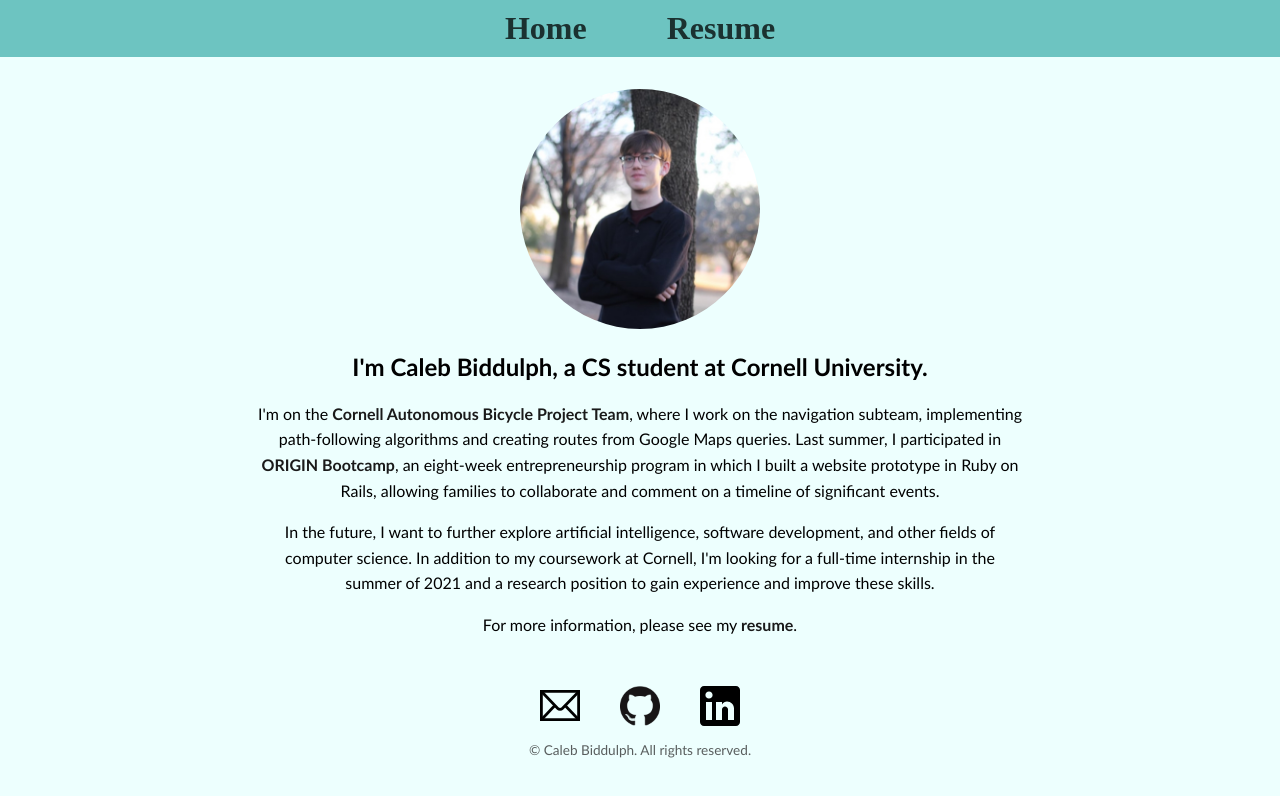
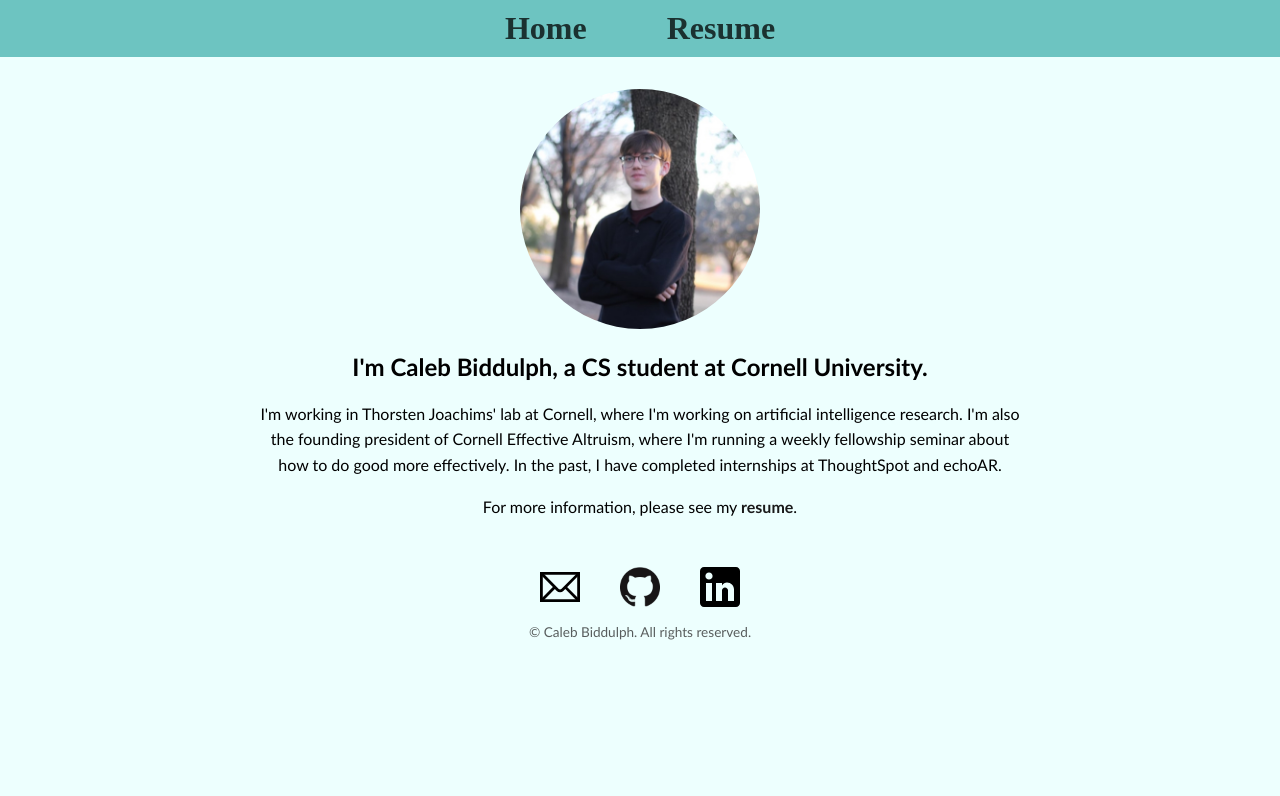
Before and after one commit to CDBiddulph/cdbiddulph.github.io, a plain HTML site: page index.html in a window 1280 px wide. Drawn offline with Linux system fonts and the light colour scheme.

Commit message:
Update index.html

```diff
--- a/index.html
+++ b/index.html
@@ -22,16 +22,9 @@
     <div class="bio">
       <h2>I'm Caleb Biddulph, a CS student at Cornell University.</h2>
       <p>
-        I'm on the <a href="http://bike.engineering.cornell.edu" target="_blank">Cornell Autonomous Bicycle Project Team</a>,
-        where I work on the navigation subteam, implementing path-following algorithms and creating routes from Google Maps queries.
-        Last summer, I participated in <a href="https://originbootcamp.com/" target="_blank">ORIGIN Bootcamp</a>, an eight-week
-        entrepreneurship program in which I built a website prototype in Ruby on Rails, allowing families to collaborate and
-        comment on a timeline of significant events.
-      </p>
-      <p>
-        In the future, I want to further explore artificial intelligence, software development, and other fields of computer science.
-        In addition to my coursework at Cornell, I'm looking for a full-time internship in the summer of 2021 and a research position
-        to gain experience and improve these skills.
+        I'm working in Thorsten Joachims' lab at Cornell, where I'm working on artificial intelligence research.
+        I'm also the founding president of Cornell Effective Altruism, where I'm running a weekly fellowship seminar about how to do good more effectively.
+        In the past, I have completed internships at ThoughtSpot and echoAR.
       </p>
       <p>
         For more information, please see my <a href="./resume.pdf" target="_blank">resume</a>.
```
